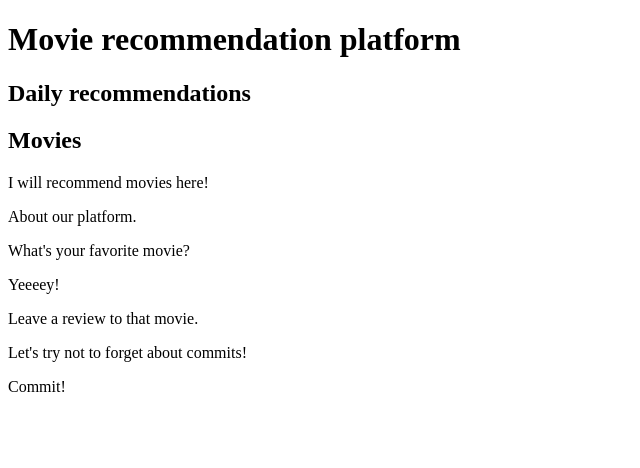
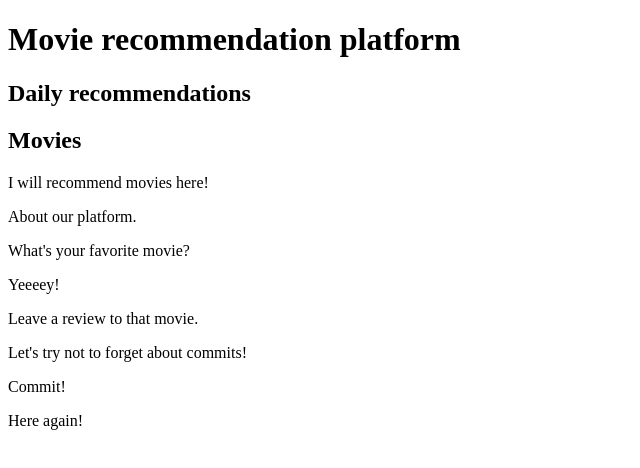
Before and after one commit to Dominionss/movie-recommendation-platform, a React (Vite) app: page / in a window 1280 px wide. Shown: the top 468 px of the page, without its empty margins (0-640 px from the left). Built offline with nearby package versions, Linux system fonts and the light colour scheme.

Commit message:
I will do it somehow!

```diff
--- a/src/App.jsx
+++ b/src/App.jsx
@@ -23,6 +23,8 @@ function App() {
 
           <p>Commit!</p>
 
+          <p>Here again!</p>
+
       </>
   )
 }
```
